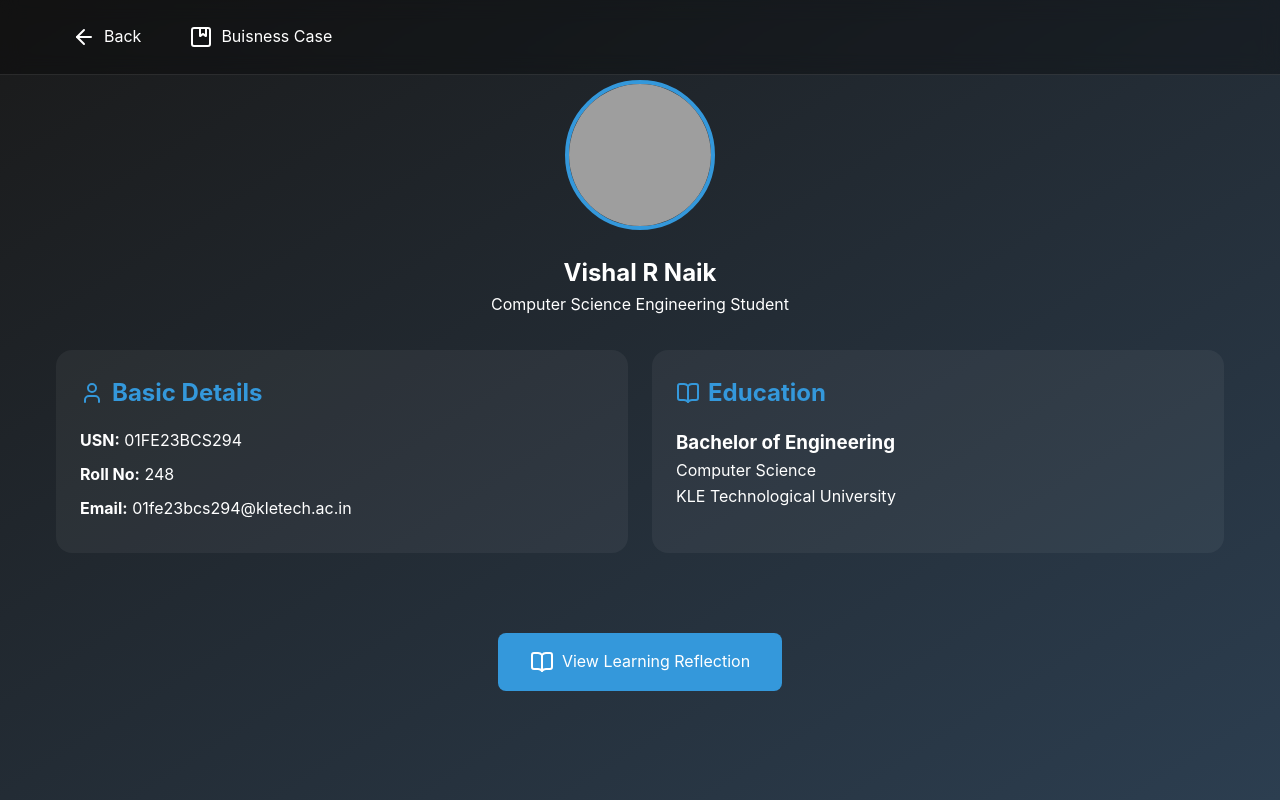
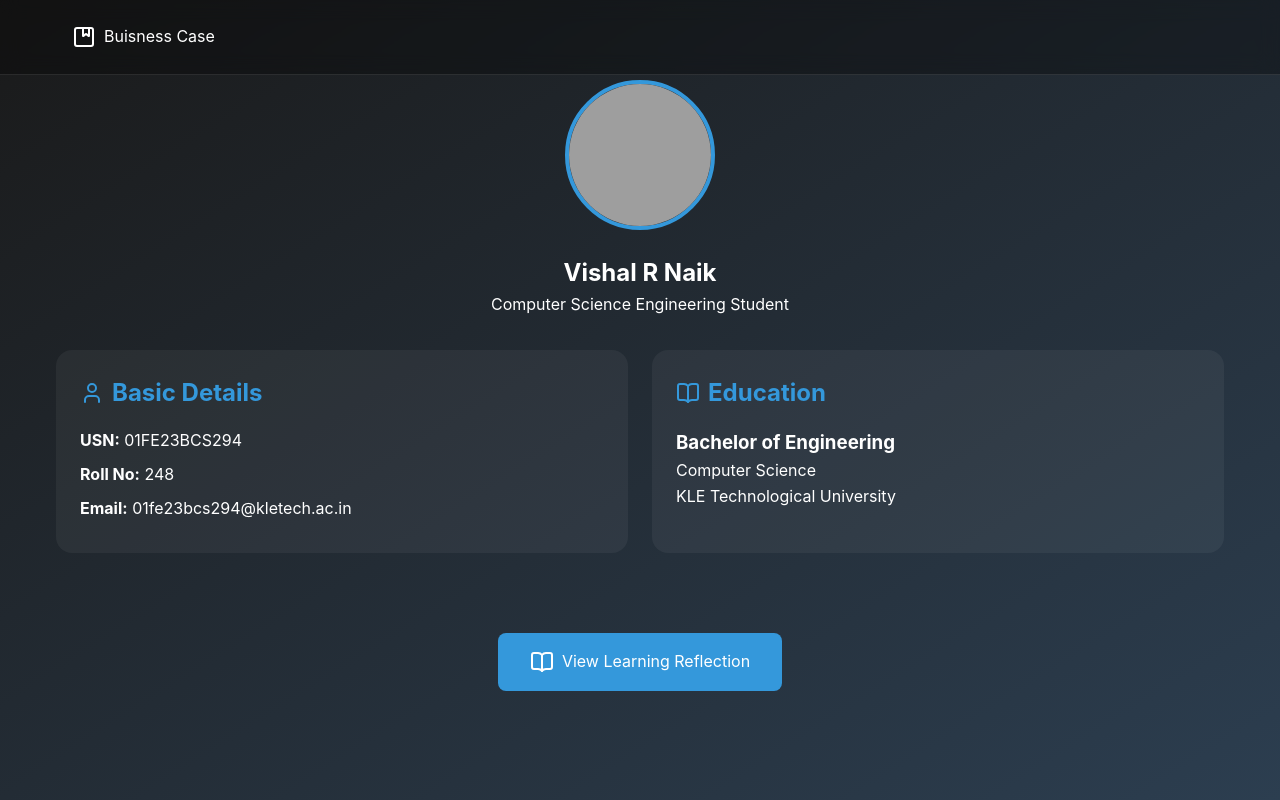
Before and after one commit to VISHAL-Nk/DAA-INDIVIDUAL, a plain HTML site: page index.html in a window 1280 px wide. Drawn offline with nearby package versions, Linux system fonts and the light colour scheme; grey boxes are pictures that could not be loaded; some icons are missing.

Commit message:
Update index.html

```diff
--- a/index.html
+++ b/index.html
@@ -10,13 +10,9 @@
 <body>
     <nav class="navbar">
         <div class="nav-content">
-            <a href="#" class="nav-link" onclick="history.back()">
-                <i data-lucide="arrow-left"></i>
-                <span>Back</span>
                 <a href="index1.html" class="nav-link">
                 <i data-lucide="album"></i>
                 <span>Buisness Case</span>
-            </a>
             </a>
         </div>
     </nav>
```
